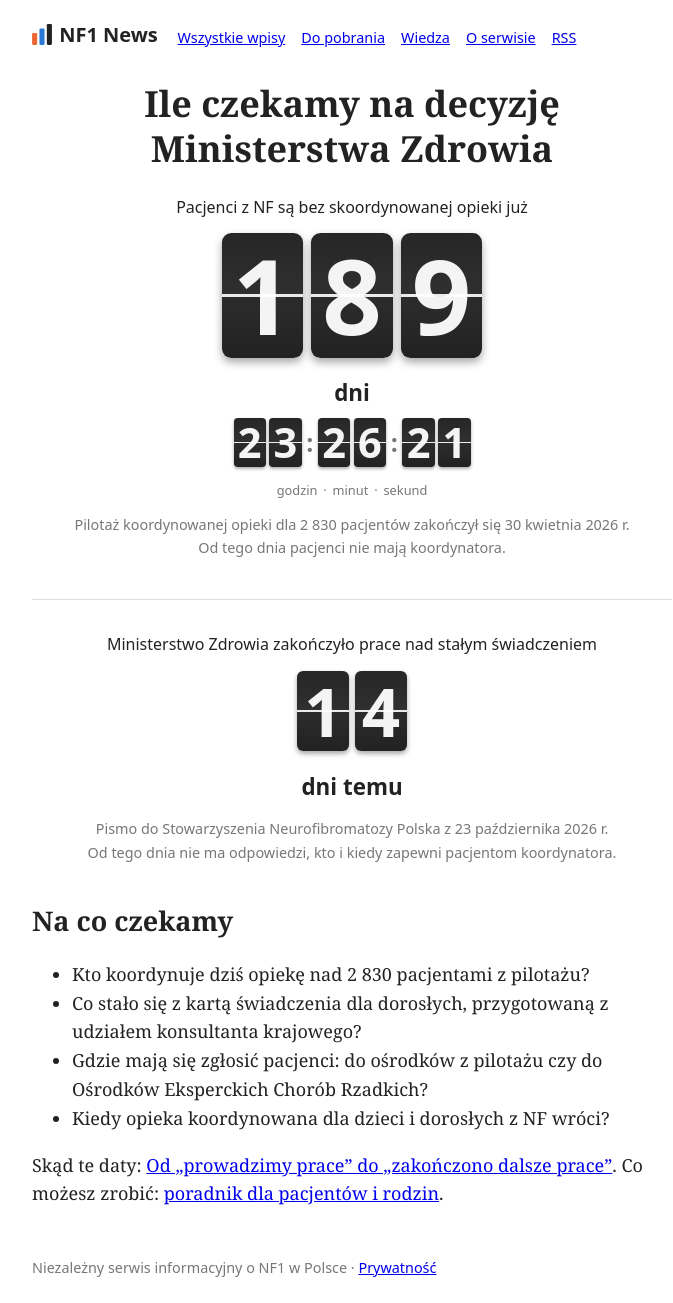
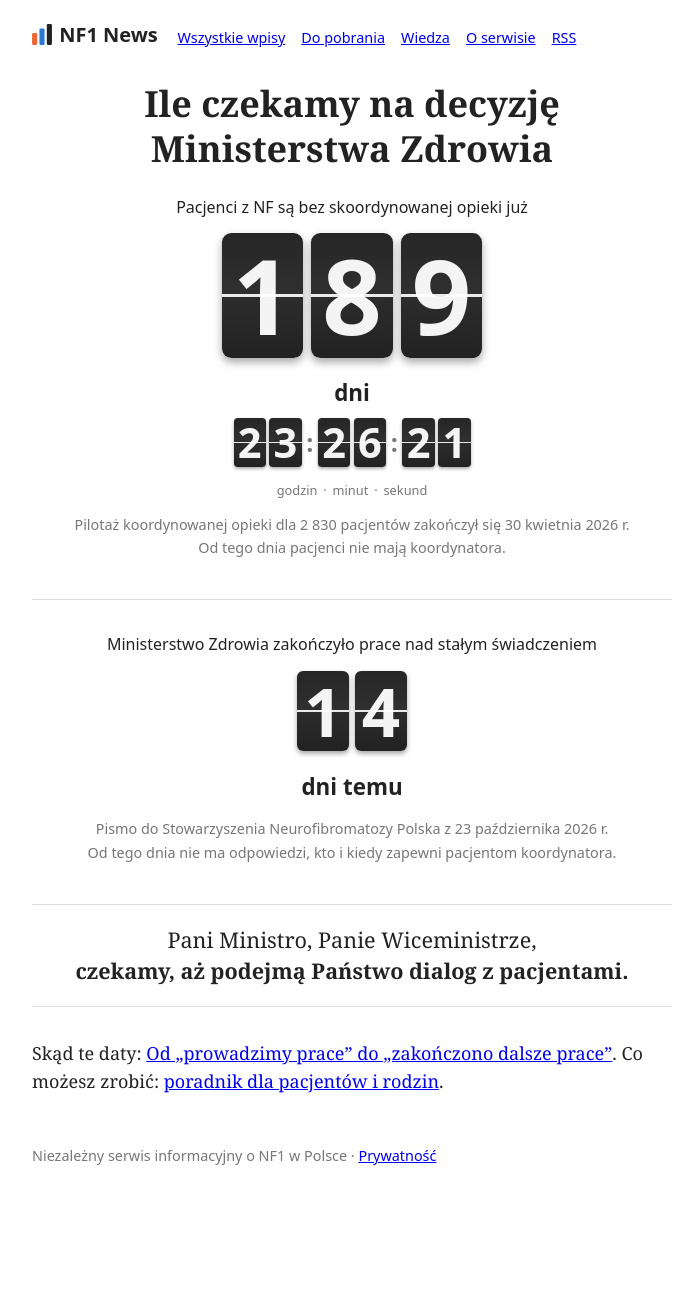
Before and after one commit to sylwiaeb/nf1news, a Jekyll site: the page built from licznik.html, in a window 1280 px wide. Shown: the whole page, without its empty margins (288-961 px from the left). Built offline with Jekyll 4.4.1, drawn with Linux system fonts in a browser that asks for light colours; after the commit the page ends 1191 px from its top, so only the background shows below that.

Commit message:
Licznik: apel do ministrów zamiast listy pytań
Co-Authored-By: Claude Opus 5.5 <noreply@anthropic.com>
Claude-Session: https://claude.ai/code/session_019jaYAR5t1c7VpXHcqsGFif

```diff
--- a/licznik.html
+++ b/licznik.html
@@ -32,6 +32,8 @@ description: "Ile dni pacjenci z NF czekają na skoordynowaną opiekę. Pilotaż
   @keyframes klapGora { to { transform: rotateX(-90deg); } }
   @keyframes klapDol { to { transform: rotateX(0); } }
   @media (prefers-reduced-motion: reduce) { .d .lgora, .d .ldol { animation: none; display: none; } }
+  .apel { font-size: 1.35rem; line-height: 1.45; text-align: center; margin: 0.5rem 0 2rem; padding: 1.2rem 1rem; border-top: 1px solid #ddd; border-bottom: 1px solid #ddd; }
+  @media (prefers-color-scheme: dark) { .apel { border-color: #333; } }
   .czas-opis { font-size: 0.8rem; color: #777; margin: 0.3rem 0 0; word-spacing: 0.2em; }
 </style>
 
@@ -53,13 +55,7 @@ description: "Ile dni pacjenci z NF czekają na skoordynowaną opiekę. Pilotaż
   <p class="od">Pismo do Stowarzyszenia Neurofibromatozy Polska z 23 października 2026 r.<br>Od tego dnia nie ma odpowiedzi, kto i kiedy zapewni pacjentom koordynatora.</p>
 </section>
 
-<h2>Na co czekamy</h2>
-<ul>
-  <li>Kto koordynuje dziś opiekę nad 2 830 pacjentami z pilotażu?</li>
-  <li>Co stało się z kartą świadczenia dla dorosłych, przygotowaną z udziałem konsultanta krajowego?</li>
-  <li>Gdzie mają się zgłosić pacjenci: do ośrodków z pilotażu czy do Ośrodków Eksperckich Chorób Rzadkich?</li>
-  <li>Kiedy opieka koordynowana dla dzieci i dorosłych z NF wróci?</li>
-</ul>
+<p class="apel">Pani Ministro, Panie Wiceministrze,<br><strong>czekamy, aż podejmą Państwo dialog z pacjentami.</strong></p>
 
 <p>Skąd te daty: <a href="{% post_url 2026-10-30-od-prowadzimy-prace-do-zakonczono-dalsze-prace %}">Od „prowadzimy prace” do „zakończono dalsze prace”</a>. Co możesz zrobić: <a href="{% post_url 2026-11-02-co-moga-zrobic-pacjenci-i-rodziny %}">poradnik dla pacjentów i rodzin</a>.</p>
 
```
